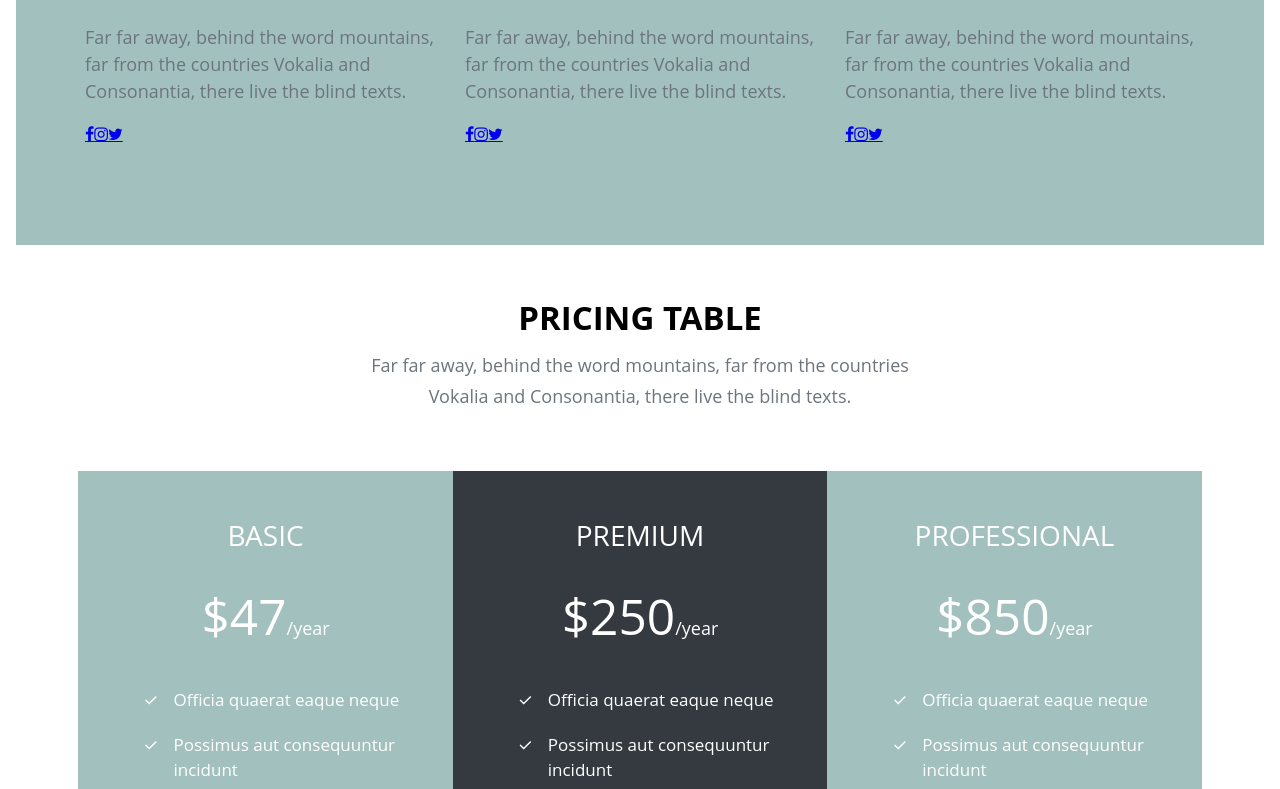
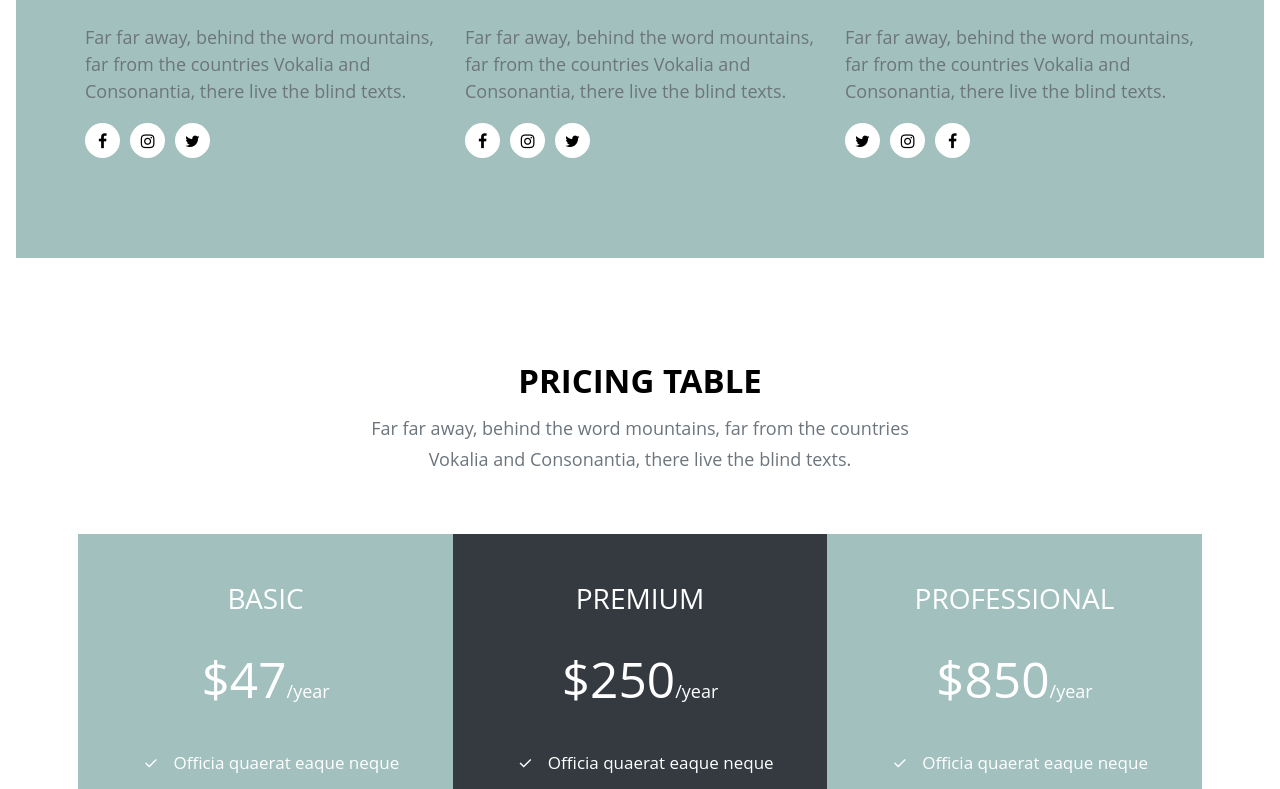
Before and after one commit to smirithika/gatsby-site, a Gatsby app: page / in a window 1280 px wide. Shown: the part 3011-3800 px from the top of the page. Built offline with nearby package versions, Linux system fonts and the light colour scheme.

Commit message:
trainers social icons added

```diff
--- a/src/pages/index.js
+++ b/src/pages/index.js
@@ -113,7 +113,7 @@ const IndexPage = () => {
                                 <img src="https://colorlib.com/preview/theme/dogger/images/dogger_trainer_1.jpg"></img>
                                 <h3>Jessica White</h3>
                                 <p>Far far away, behind the word mountains, far from the countries Vokalia and Consonantia, there live the blind texts.</p>
-                                <div className='social-icons'>
+                                <div className='trainer-social'>
                                     <a className="fa fa-facebook" href="#"></a>
                                     <a className="fa fa-instagram" href="#"></a>
                                     <a className="fa fa-twitter" href="#"></a>
@@ -123,7 +123,7 @@ const IndexPage = () => {
                                 <img src="https://colorlib.com/preview/theme/dogger/images/dogger_trainer_2.jpg"></img>
                                 <h3>Valerie Elash</h3>
                                 <p>Far far away, behind the word mountains, far from the countries Vokalia and Consonantia, there live the blind texts.</p>
-                                <div className='social-icons'>
+                                <div className='trainer-social'>
                                     <a className="fa fa-facebook" href="#"></a>
                                     <a className="fa fa-instagram" href="#"></a>
                                     <a className="fa fa-twitter" href="#"></a>
@@ -133,10 +133,10 @@ const IndexPage = () => {
                                 <img src="https://colorlib.com/preview/theme/dogger/images/dogger_trainer_3.jpg"></img>
                                 <h3>Alicia Jones</h3>
                                 <p>Far far away, behind the word mountains, far from the countries Vokalia and Consonantia, there live the blind texts.</p>
-                                <div className='social-icons'>
+                                <div className='trainer-social'>
+                                    <a className="fa fa-twitter" href="#"></a>
+                                    <a className="fa fa-instagram" href="#"></a>
                                     <a className="fa fa-facebook" href="#"></a>
-                                    <a className="fa fa-instagram" href="#"></a>
-                                    <a className="fa fa-twitter" href="#"></a>
                                 </div>
                             </div>
                         </div>
--- a/src/styles/index.css
+++ b/src/styles/index.css
@@ -299,13 +299,17 @@ nav {
     font-size: 18px;
 }
 
-/* .social-icons {
-
+.trainer-social .fa {
+    background-color: white;
+    border-radius: 50%;
+    width: 15px;
+    height: 15px;
+    padding: 10px;
+    text-decoration: none;
+    color: #000;
+    text-align: center;
+    margin-right: 10px;
 }
-
-.fa {
-
-} */
 
 .pricing {
     width: 100%;
@@ -313,6 +317,7 @@ nav {
     grid-template-rows: auto auto;
     align-items: center;
     justify-items: center;
+    margin-top: 50px;
 }
 
 .pricing-table {
```
